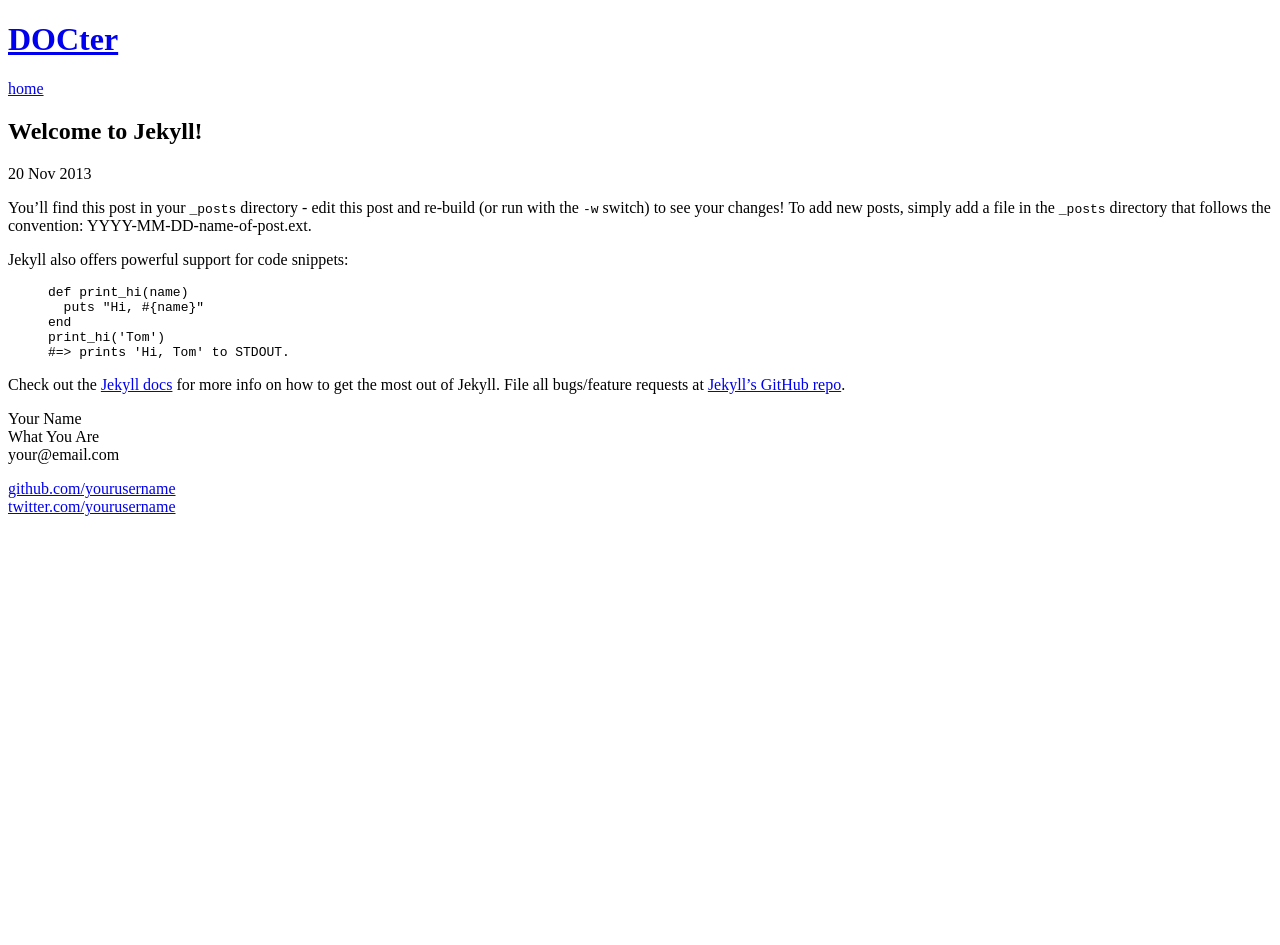
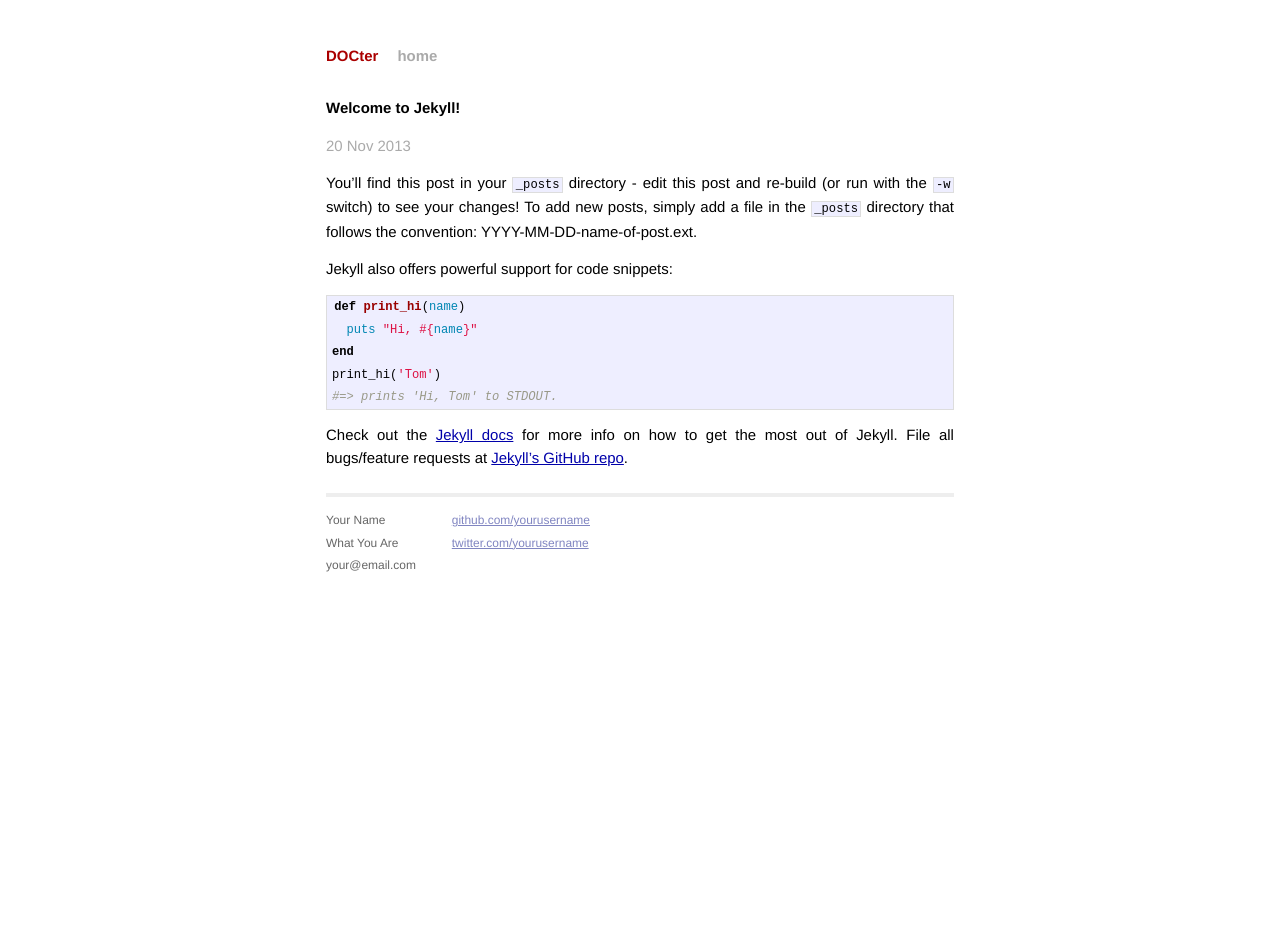
Before and after one commit to cfpb/DOCter, a Jekyll site: the page built from _posts/2013-11-20-welcome-to-jekyll.markdown, in a window 1280 px wide. Built offline with Jekyll 4.4.1, drawn with Linux system fonts in a browser that asks for light colours; Markdown is read by kramdown in place of the engine named in the settings; before the commit the page ends 900 px from its top, so only the background shows below that.

Commit message:
correct baseurl setting

```diff
--- a/_config.yml
+++ b/_config.yml
@@ -8,7 +8,7 @@
 name: DOCter
 subtitle: A Jekyll template for project documentation
 
-# When using this template with a project page set the baseurl to 'projectName/'
+# When using this template with a project page set the baseurl to '/project-name'
 # For local development or user/organization pages set this to an empty string
 # See http://jekyllrb.com/docs/github-pages/ for more info
-baseurl: 'DOCter/'
+baseurl: '/DOCter'
--- a/_layouts/default.html
+++ b/_layouts/default.html
@@ -18,7 +18,7 @@
         <div class="container">
           <div class="site">
             <div class="header">
-              <h1 class="title"><a href="{{ site.baseurl }}">{{ site.name }}</a></h1>
+              <h1 class="title"><a href="{{ site.baseurl }}/">{{ site.name }}</a></h1>
               <a class="extra" href="/">home</a>
             </div>
 
```
